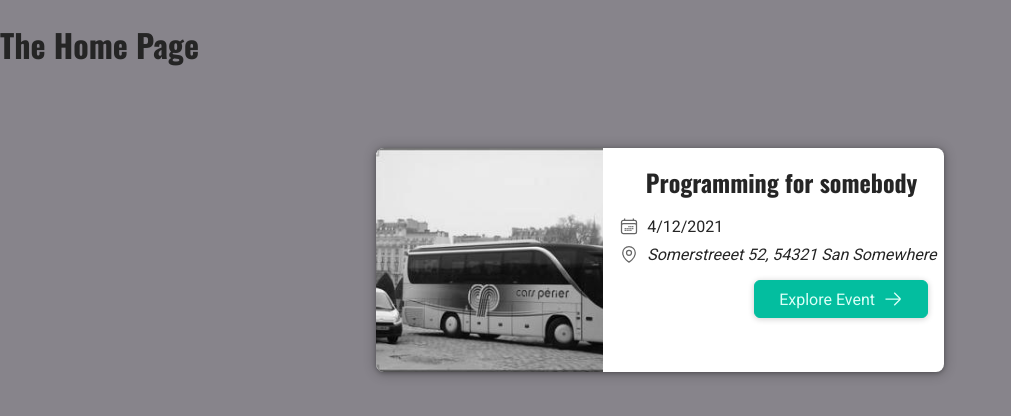
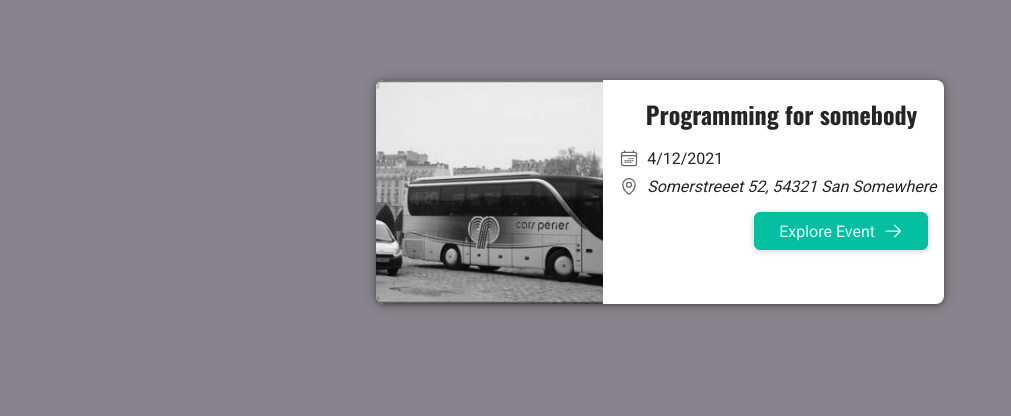
Before and after one commit to vshabal/events, a Next.js app: page / in a window 1280 px wide. Shown: the top 416 px of the page, without its empty margins (0-1011 px from the left). Built offline with nearby package versions, Linux system fonts and the light colour scheme.

Commit message:
Remove commont title markup

```diff
--- a/components/EventDetail/EventDetailContent/index.tsx
+++ b/components/EventDetail/EventDetailContent/index.tsx
@@ -10,7 +10,7 @@ type Props = {
 
 function EventDetailContent({ event }: Props) {
   return (
-    <Layout title="Event detail page">
+    <Layout>
       <EventContainer>
         <EventTitle>{event.title}</EventTitle>
         <EventLogistics event={event} />
--- a/components/EventDetail/EventNotFound/index.tsx
+++ b/components/EventDetail/EventNotFound/index.tsx
@@ -2,7 +2,7 @@ import { Layout } from '@/components/Shared/Layout';
 
 function EventNotFound() {
   return (
-    <Layout title="Event was not found">
+    <Layout>
       <div>Please check event ID</div>
     </Layout>
   );
--- a/components/Events/index.tsx
+++ b/components/Events/index.tsx
@@ -1,7 +1,11 @@
 import { Layout } from '@/components/Shared/Layout';
 
 function Events() {
-  return <Layout title="All Events" />;
+  return (
+    <Layout>
+      <div>events</div>
+    </Layout>
+  );
 }
 
 export default Events;
--- a/components/FilteredEvents/index.tsx
+++ b/components/FilteredEvents/index.tsx
@@ -1,7 +1,11 @@
 import { Layout } from '@/components/Shared/Layout';
 
 function FilteredEvents() {
-  return <Layout title="Filtered events" />;
+  return (
+    <Layout>
+      <div>Filtered events</div>
+    </Layout>
+  );
 }
 
 export default FilteredEvents;
--- a/components/Home/index.tsx
+++ b/components/Home/index.tsx
@@ -8,7 +8,7 @@ type Props = {
 
 function Home({ featuredEvents }: Props) {
   return (
-    <Layout title="The Home Page">
+    <Layout>
       <EventList events={featuredEvents} />
     </Layout>
   );
--- a/components/Shared/Layout/index.tsx
+++ b/components/Shared/Layout/index.tsx
@@ -1,13 +1,7 @@
 type Props = {
-  title: string;
   children?: JSX.Element;
 };
 
-export function Layout({ children, title }: Props) {
-  return (
-    <div>
-      <h1>{title}</h1>
-      {children ? children : null}
-    </div>
-  );
+export function Layout({ children }: Props) {
+  return <div>{children ? children : null}</div>;
 }
```
